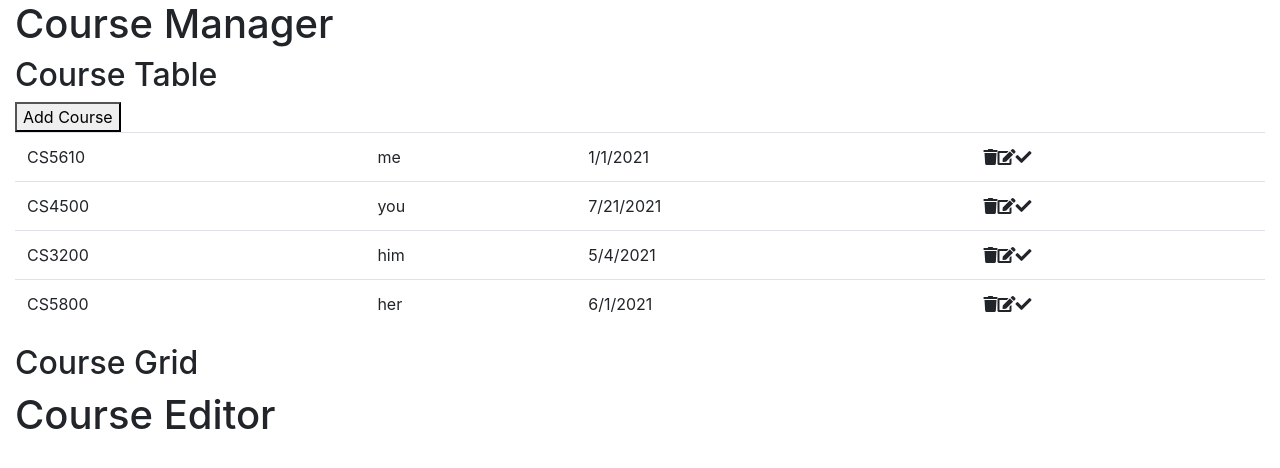
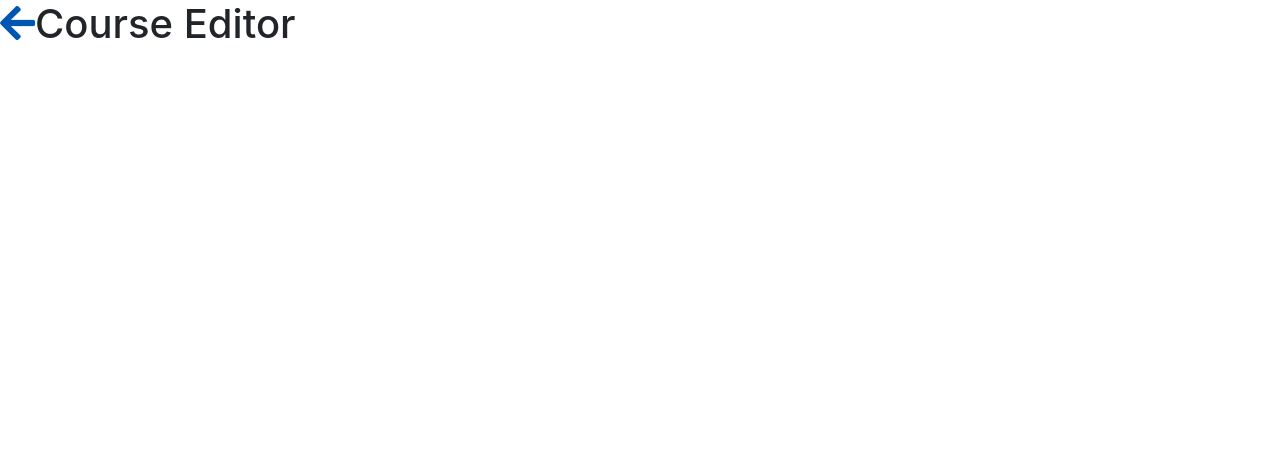
Before and after one commit to leorafink/CS5610-WebDev-sp21-client-react, a React (Create React App) app: page /editor in a window 1280 px wide. Shown: the top 468 px of the page. Built offline with nearby package versions, Linux system fonts and the light colour scheme.

Commit message:
arrow back to courses

```diff
--- a/src/App.js
+++ b/src/App.js
@@ -2,13 +2,18 @@ import logo from './logo.svg';
 import './App.css';
 import CourseManager from "./components/course-manager";
 import CourseEditor from "./components/course-editor";
+import {BrowserRouter, Route} from "react-router-dom";
 
 function App() {
   return (
-    <div className="container-fluid">
-        <CourseManager/>
-        <CourseEditor/>
-    </div>
+      <BrowserRouter>
+          <Route path="/courses" component={CourseManager}/>
+          <Route path="/editor" component={CourseEditor}/>
+        {/*<div className="container-fluid">
+            <CourseManager/>
+            <CourseEditor/>
+        </div>*/}
+      </BrowserRouter>
   );
 }
 
--- a/src/components/course-editor.js
+++ b/src/components/course-editor.js
@@ -1,8 +1,14 @@
 import React from "react";
+import {Link} from "react-router-dom";
 
 const CourseEditor = () => {
     return (
-        <h1>Course Editor</h1>
+        <h1>
+            <Link to="/courses">
+                <i className="fas fa-arrow-left"></i>
+            </Link>
+            Course Editor
+        </h1>
     )
 }
 export default CourseEditor
--- a/src/components/course-row.js
+++ b/src/components/course-row.js
@@ -1,8 +1,13 @@
 import React from "react";
+import {Link} from "react-router-dom";
 
 const CourseRow = ({course}) =>
     <tr>
-        <td>{course.title}</td>
+        <td>
+            <Link to="/editor">
+                {course.title}
+            </Link>
+        </td>
         <td>{course.owner}</td>
         <td>{course.lastModified}</td>
         <td>
```
